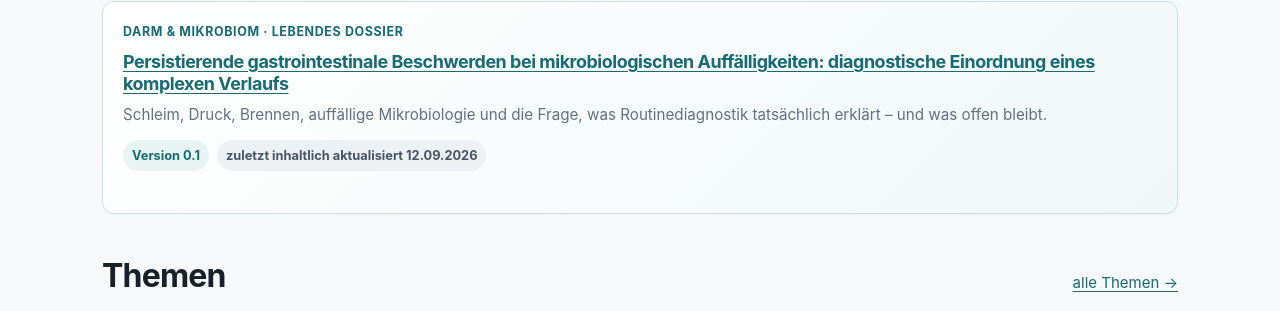
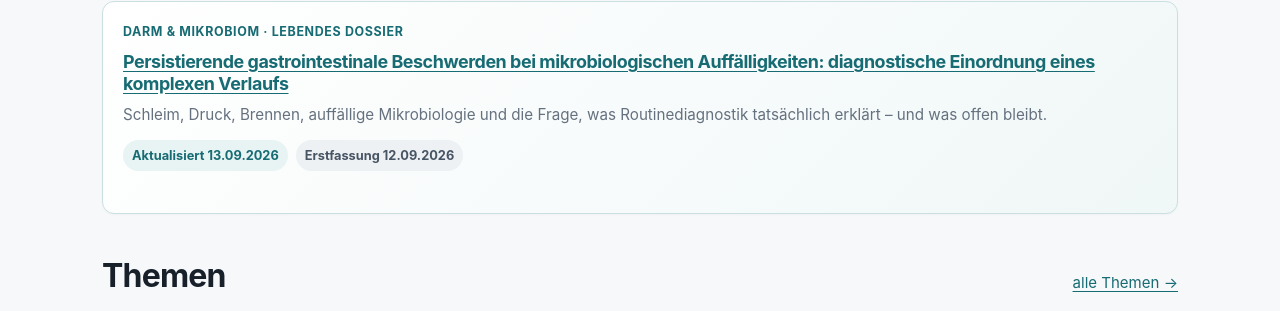
Before and after one commit to open-research-works/Patient-Research, a Jekyll site: the page built from index.md, in a window 1280 px wide and 900 px high, scrolled down 523 px. Shown: the part 112-423 px from the top of the window. Built offline with Jekyll 4.4.1, drawn with Linux system fonts in a browser that asks for light colours.

Commit message:
Use update dates instead of version labels

```diff
--- a/index.md
+++ b/index.md
@@ -21,7 +21,7 @@ wide: true
 <div class="meta">Darm & Mikrobiom · lebendes Dossier</div>
 <h3><a href="{{ '/artikel/gi-dossier/' | relative_url }}">Persistierende gastrointestinale Beschwerden bei mikrobiologischen Auffälligkeiten: diagnostische Einordnung eines komplexen Verlaufs</a></h3>
 <p>Schleim, Druck, Brennen, auffällige Mikrobiologie und die Frage, was Routinediagnostik tatsächlich erklärt – und was offen bleibt.</p>
-<div class="status-row"><span class="pill live">Version 0.1</span><span class="pill">zuletzt inhaltlich aktualisiert 12.09.2026</span></div>
+<div class="status-row"><span class="pill live">Aktualisiert 13.09.2026</span><span class="pill">Erstfassung 12.09.2026</span></div>
 </div>
 
 <div class="section-title"><h2>Themen</h2><a href="{{ '/themen.html' | relative_url }}">alle Themen →</a></div>
```
